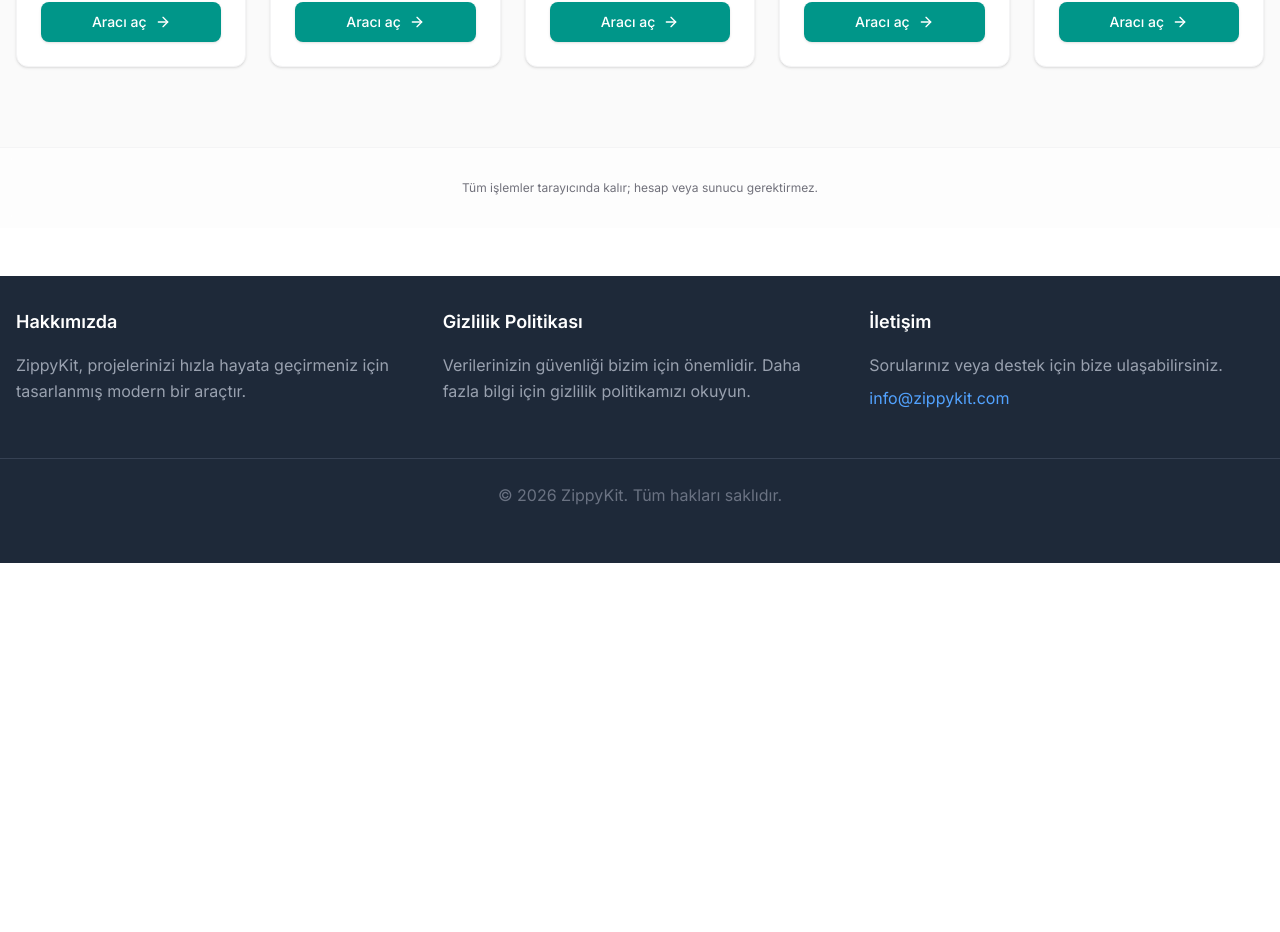
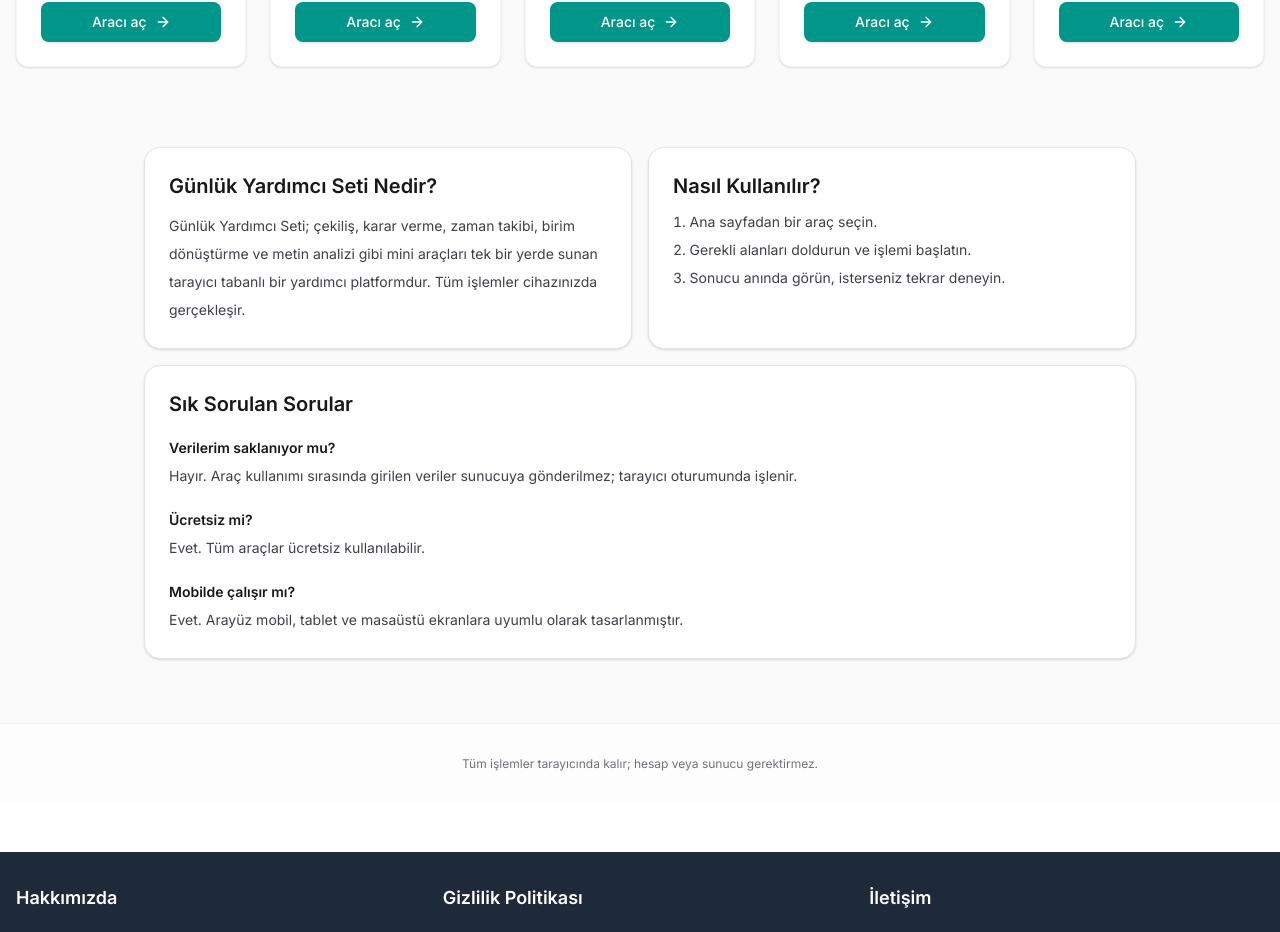
Before and after one commit to ElmanMuradov0/daily-utility-toolkit, a React (Vite) app: page / in a window 1280 px wide. Shown: the part 786-1718 px from the top of the page. Before the commit the page ends 1349 px from the top, so only its background shows below. Built offline with nearby package versions, Linux system fonts and the light colour scheme.

Commit message:
feat: strengthen homepage content for adsense review

```diff
--- a/src/i18n/messages.js
+++ b/src/i18n/messages.js
@@ -12,6 +12,22 @@ export const messages = {
         'Tüm işlemler tarayıcında kalır; hesap veya sunucu gerektirmez.',
       launchTool: 'Aracı aç',
       toolsAria: 'Araçlar',
+      contentTitle: 'Günlük Yardımcı Seti Nedir?',
+      contentBody:
+        'Günlük Yardımcı Seti; çekiliş, karar verme, zaman takibi, birim dönüştürme ve metin analizi gibi mini araçları tek bir yerde sunan tarayıcı tabanlı bir yardımcı platformdur. Tüm işlemler cihazınızda gerçekleşir.',
+      howTitle: 'Nasıl Kullanılır?',
+      how1: 'Ana sayfadan bir araç seçin.',
+      how2: 'Gerekli alanları doldurun ve işlemi başlatın.',
+      how3: 'Sonucu anında görün, isterseniz tekrar deneyin.',
+      faqTitle: 'Sık Sorulan Sorular',
+      faq1q: 'Verilerim saklanıyor mu?',
+      faq1a:
+        'Hayır. Araç kullanımı sırasında girilen veriler sunucuya gönderilmez; tarayıcı oturumunda işlenir.',
+      faq2q: 'Ücretsiz mi?',
+      faq2a: 'Evet. Tüm araçlar ücretsiz kullanılabilir.',
+      faq3q: 'Mobilde çalışır mı?',
+      faq3a:
+        'Evet. Arayüz mobil, tablet ve masaüstü ekranlara uyumlu olarak tasarlanmıştır.',
     },
     shell: { home: 'Ana sayfa' },
     lang: { tr: 'Türkçe', en: 'English', label: 'Dil' },
@@ -225,6 +241,22 @@ export const messages = {
       footer: 'All Processing Stays In Your Browser — No Accounts, No Servers.',
       launchTool: 'Launch tool',
       toolsAria: 'Tools',
+      contentTitle: 'What Is Daily Utility Toolkit?',
+      contentBody:
+        'Daily Utility Toolkit is a browser-based helper platform that bundles mini tools for raffles, decisions, timers, conversions, and text analysis in one place. All processing happens on your device.',
+      howTitle: 'How To Use',
+      how1: 'Pick a tool from the homepage.',
+      how2: 'Fill the required fields and start the action.',
+      how3: 'Get the result instantly and repeat if needed.',
+      faqTitle: 'Frequently Asked Questions',
+      faq1q: 'Is my data stored?',
+      faq1a:
+        'No. Input data is not sent to servers during tool usage; it is processed in your browser session.',
+      faq2q: 'Is it free?',
+      faq2a: 'Yes. All tools are available for free.',
+      faq3q: 'Does it work on mobile?',
+      faq3a:
+        'Yes. The interface is designed to adapt to mobile, tablet, and desktop screens.',
     },
     shell: { home: 'Home' },
     lang: { tr: 'Türkçe', en: 'English', label: 'Language' },
--- a/src/pages/Home.jsx
+++ b/src/pages/Home.jsx
@@ -16,6 +16,47 @@ export default function Home() {
       </div>
       <ToolGrid />
       <AdSenseBanner />
+      <section className="mx-auto max-w-5xl px-4 pb-16">
+        <div className="grid gap-4 sm:grid-cols-2">
+          <article className="rounded-2xl border border-zinc-200 bg-white p-6 shadow-sm">
+            <h2 className="text-xl font-semibold text-zinc-900">
+              {t('home.contentTitle')}
+            </h2>
+            <p className="mt-3 text-sm leading-7 text-zinc-700">
+              {t('home.contentBody')}
+            </p>
+          </article>
+
+          <article className="rounded-2xl border border-zinc-200 bg-white p-6 shadow-sm">
+            <h2 className="text-xl font-semibold text-zinc-900">
+              {t('home.howTitle')}
+            </h2>
+            <ol className="mt-3 list-inside list-decimal space-y-2 text-sm text-zinc-700">
+              <li>{t('home.how1')}</li>
+              <li>{t('home.how2')}</li>
+              <li>{t('home.how3')}</li>
+            </ol>
+          </article>
+        </div>
+
+        <article className="mt-4 rounded-2xl border border-zinc-200 bg-white p-6 shadow-sm">
+          <h2 className="text-xl font-semibold text-zinc-900">{t('home.faqTitle')}</h2>
+          <div className="mt-4 space-y-4 text-sm leading-7 text-zinc-700">
+            <div>
+              <h3 className="font-semibold text-zinc-900">{t('home.faq1q')}</h3>
+              <p>{t('home.faq1a')}</p>
+            </div>
+            <div>
+              <h3 className="font-semibold text-zinc-900">{t('home.faq2q')}</h3>
+              <p>{t('home.faq2a')}</p>
+            </div>
+            <div>
+              <h3 className="font-semibold text-zinc-900">{t('home.faq3q')}</h3>
+              <p>{t('home.faq3a')}</p>
+            </div>
+          </div>
+        </article>
+      </section>
 
       <footer className="border-t border-zinc-100 bg-white/60 py-8 text-center text-xs text-zinc-500 backdrop-blur-sm">
         <p>{t('home.footer')}</p>
```
